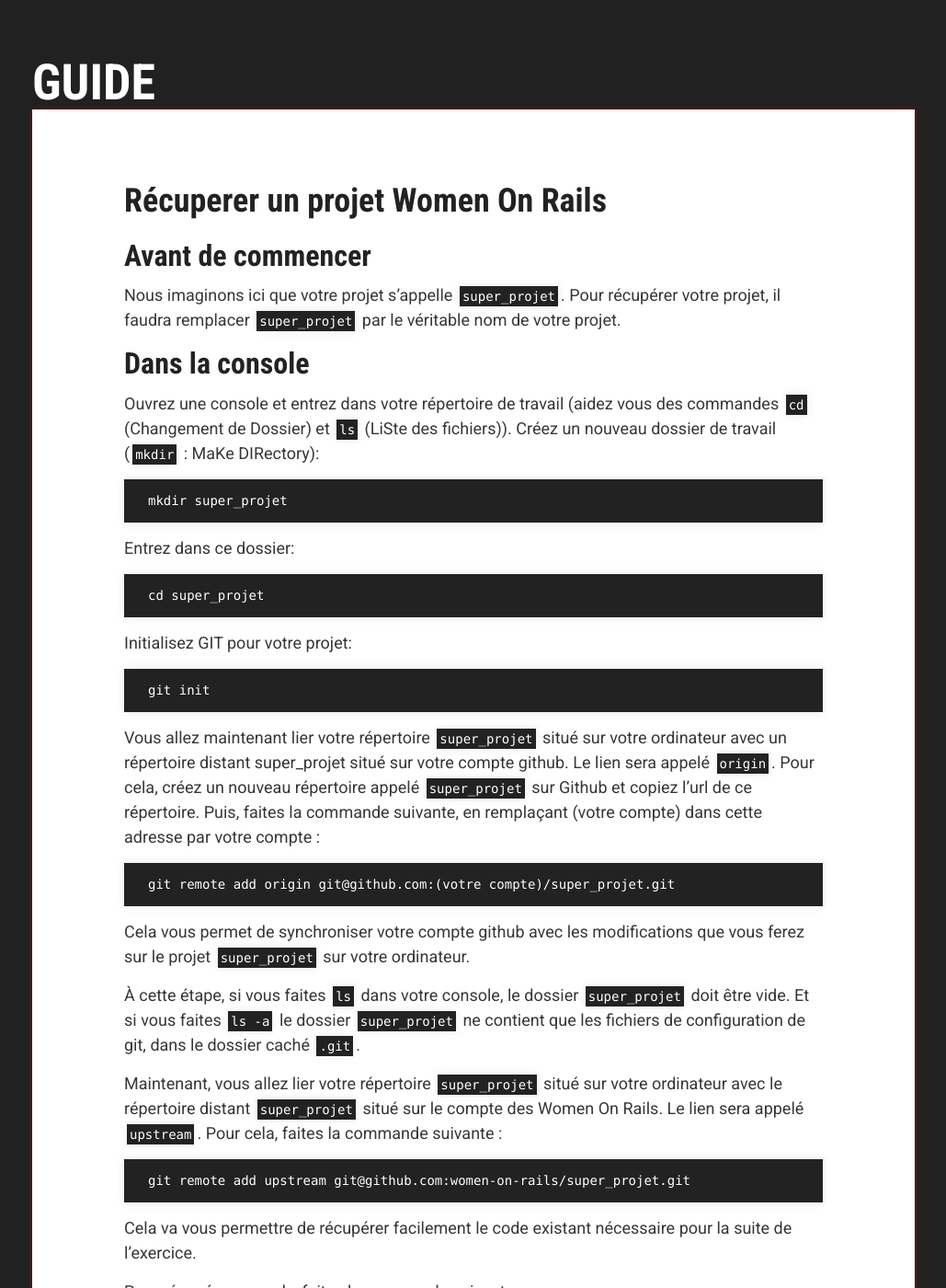
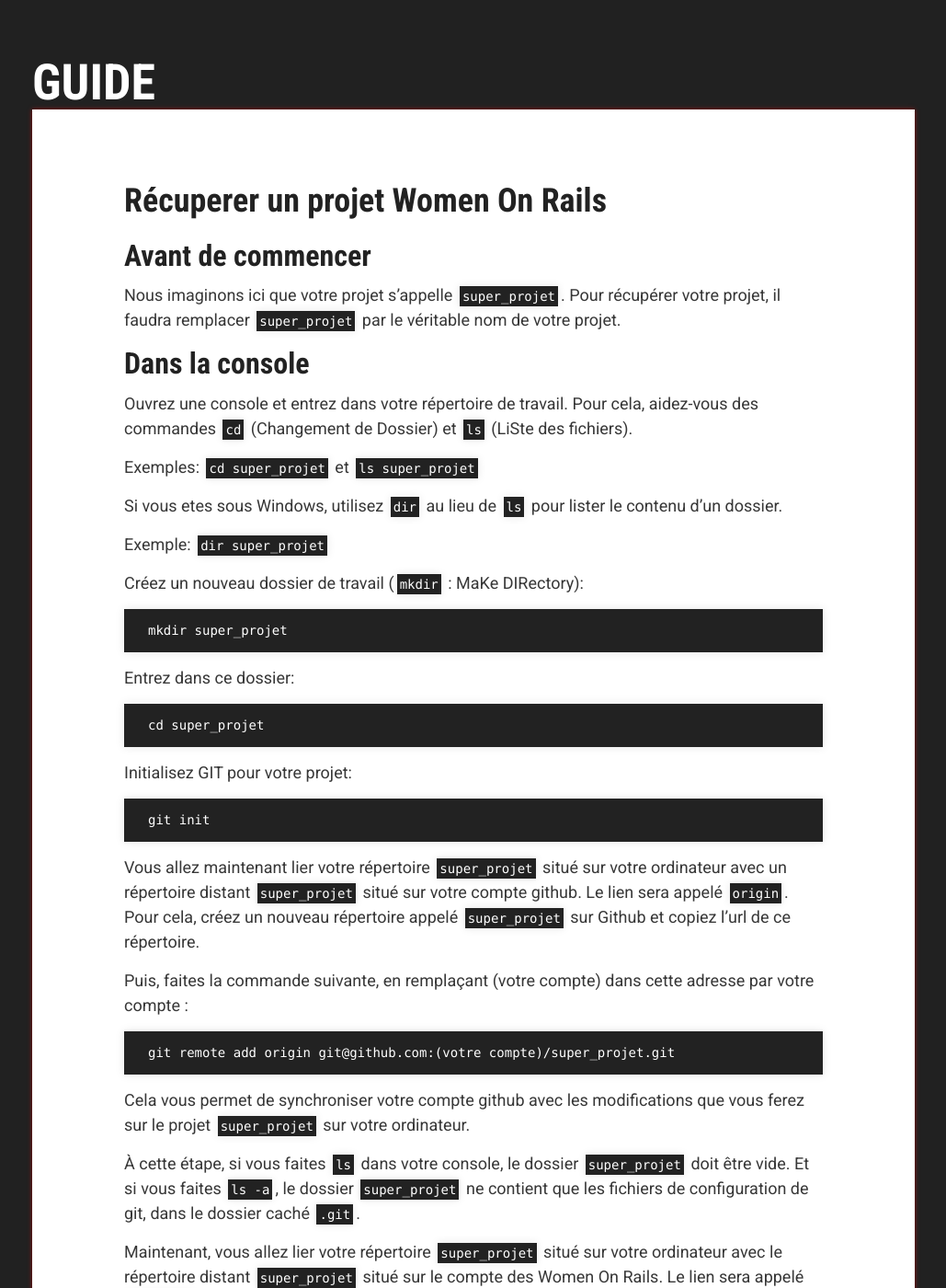
Before and after one commit to women-on-rails/guide, a Jekyll site: the page built from pages/beginners_help/get_project.md, in a window 1280 px wide and 1400 px high. Shown: the whole window at 92% size, without its empty margins (125-1154 px from the left). Built offline with Jekyll 4.4.1, drawn with Linux system fonts in a browser that asks for light colours; some of the changed text lies outside the part shown.

Commit message:
Fix some small syntax issues

`````diff
--- a/pages/beginners_help/get_project.md
+++ b/pages/beginners_help/get_project.md
@@ -12,24 +12,36 @@ Nous  imaginons ici que votre projet s'appelle ````super_projet````. Pour récup
 
 ## Dans la console
 
-Ouvrez une console et entrez dans votre répertoire de travail (aidez vous des commandes ````cd```` (Changement de Dossier) et ````ls```` (LiSte des fichiers)).
+Ouvrez une console et entrez dans votre répertoire de travail.
+Pour cela, aidez-vous des commandes ````cd```` (Changement de Dossier) et ````ls```` (LiSte des fichiers).
+
+Exemples: ````cd super_projet```` et ```` ls super_projet ````
+
+Si vous etes sous Windows, utilisez ````dir```` au lieu de ````ls```` pour lister le contenu d'un dossier.
+
+Exemple: ```` dir super_projet ````
+
 Créez un nouveau dossier de travail (````mkdir```` : MaKe DIRectory):
+
 ``` Console
 mkdir super_projet
-````
+```
 
 Entrez dans ce dossier:
+
 ``` Console
 cd super_projet
-````
+```
 
 Initialisez GIT pour votre projet:
+
 ``` Console
 git init
-````
+```
 
-Vous allez maintenant lier votre répertoire ````super_projet```` situé sur votre ordinateur avec un répertoire distant super_projet situé sur votre compte github. Le lien sera appelé ````origin````.
+Vous allez maintenant lier votre répertoire ````super_projet```` situé sur votre ordinateur avec un répertoire distant ````super_projet```` situé sur votre compte github. Le lien sera appelé ````origin````.
 Pour cela, créez un nouveau répertoire appelé ````super_projet```` sur Github et copiez l'url de ce répertoire.
+
 Puis, faites la commande suivante, en remplaçant (votre compte) dans cette adresse par votre compte :
 
 ``` Console
@@ -39,14 +51,15 @@ git remote add origin git@github.com:(votre compte)/super_projet.git
 Cela vous permet de synchroniser votre compte github avec les modifications que vous ferez sur le projet ````super_projet```` sur votre ordinateur.
 
 À cette étape, si vous faites ````ls```` dans votre console, le dossier ````super_projet```` doit être vide.
-Et si vous faites ````ls -a```` le dossier ````super_projet```` ne contient que les fichiers de configuration de git, dans le dossier caché ````.git````.
+Et si vous faites ````ls -a````, le dossier ````super_projet```` ne contient que les fichiers de configuration de git, dans le dossier caché ````.git````.
 
 Maintenant, vous allez lier votre répertoire ````super_projet```` situé sur votre ordinateur avec le répertoire distant ````super_projet```` situé sur le compte des Women On Rails. Le lien sera appelé ````upstream````.
+
 Pour cela, faites la commande suivante :
 
 ``` Console
 git remote add upstream git@github.com:women-on-rails/super_projet.git
-````
+```
 
 Cela va vous permettre de récupérer facilement le code existant nécessaire pour la suite de l'exercice.
 
`````
